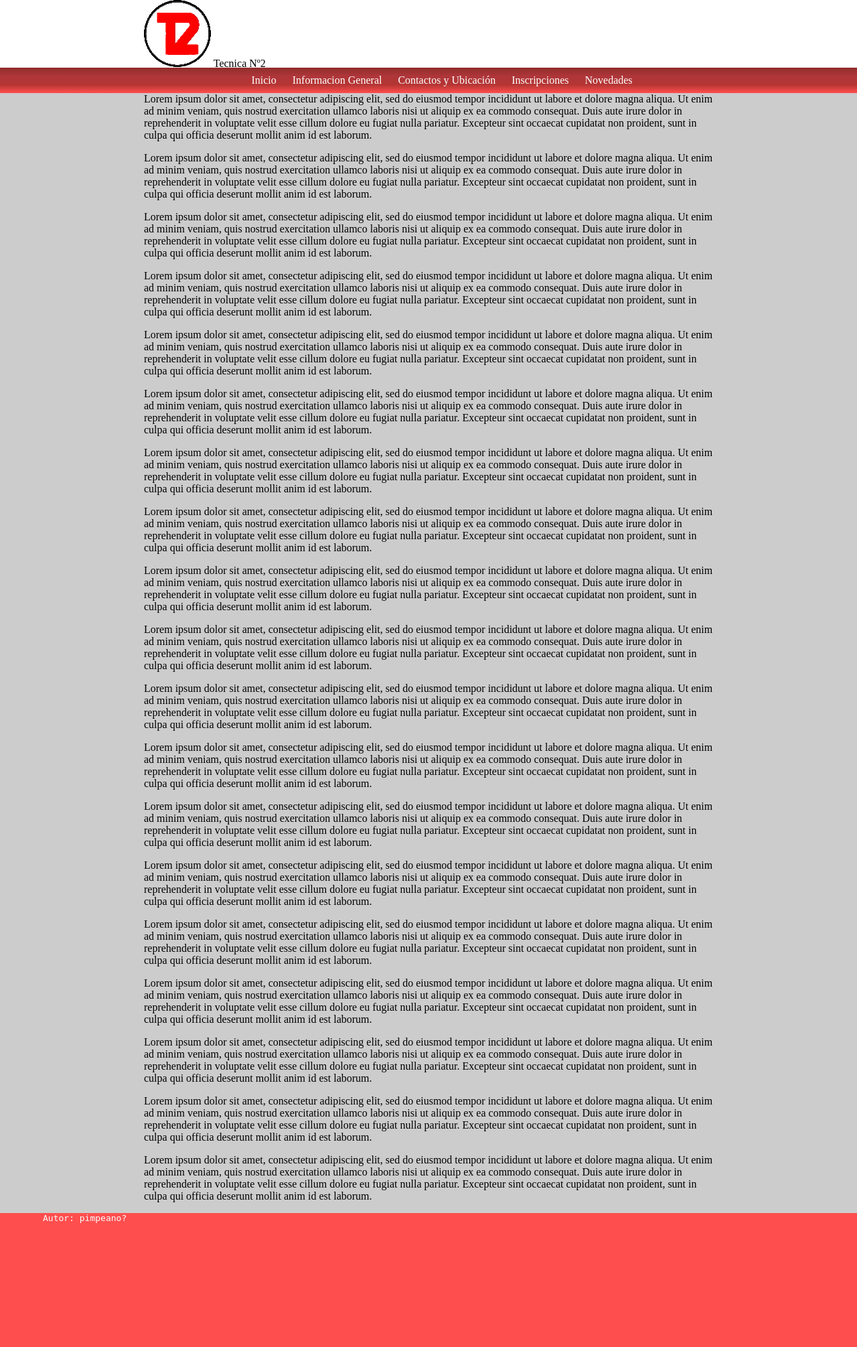
After one commit to GabiDam/TecnicaN2.github.io, a PHP site: page / in a window 1280 px wide. The commit adds this page. Shown: the whole page at 67% size. Run offline with PHP 8.4, Linux system fonts and the light colour scheme.

Commit message:
Cambio en nombre y modificaciones
El porqué:

-Cambie el nombre a Index porque si lo hosteamos a un servidor  siempre buscara el index.html primero

-Modifique algunas cosas para hacerlas mas facil de entender y las ordene.

-Modifique algunas clases o Ids.

```diff
--- /dev/null
+++ b/index.html
@@ -0,0 +1,68 @@
+<!DOCTYPE html>
+<html lang="es">
+
+<head>
+        <meta charset="UTF-8">
+        <title>Tecnica N2</title>
+        <meta name="viewport" content="width=device-width,initial-scale=1">
+        <link rel="stylesheet" href="style.css">
+        <script src=""></script>
+</head>
+
+<body>
+
+    <header>
+        <div class="contenedorImg">
+            <img src="T2logo.png">
+
+            <a class="logo"> Tecnica Nº2 </a>
+        </div>
+        <div class="barra">
+            <nav class="navigation">
+                <ul>
+                    <li><a href="#">Inicio</a></li>
+                    <li><a>Informacion General</a></li>
+                    <li><a>Contactos y Ubicación</a></li>
+                    <li><a>Inscripciones</a></li>
+                    <li><a>Novedades</a></li>
+                </ul>
+            </nav>
+        </div>
+    </header>
+
+    <main>
+        <div class="contenedor">
+            <p>Lorem ipsum dolor sit amet, consectetur adipiscing elit, sed do eiusmod tempor incididunt ut labore et dolore magna aliqua. Ut enim ad minim veniam, quis nostrud exercitation ullamco laboris nisi ut aliquip ex ea commodo consequat. Duis aute irure dolor in reprehenderit in voluptate velit esse cillum dolore eu fugiat nulla pariatur. Excepteur sint occaecat cupidatat non proident, sunt in culpa qui officia deserunt mollit anim id est laborum.</p>
+            <p>Lorem ipsum dolor sit amet, consectetur adipiscing elit, sed do eiusmod tempor incididunt ut labore et dolore magna aliqua. Ut enim ad minim veniam, quis nostrud exercitation ullamco laboris nisi ut aliquip ex ea commodo consequat. Duis aute irure dolor in reprehenderit in voluptate velit esse cillum dolore eu fugiat nulla pariatur. Excepteur sint occaecat cupidatat non proident, sunt in culpa qui officia deserunt mollit anim id est laborum.</p>
+            <p>Lorem ipsum dolor sit amet, consectetur adipiscing elit, sed do eiusmod tempor incididunt ut labore et dolore magna aliqua. Ut enim ad minim veniam, quis nostrud exercitation ullamco laboris nisi ut aliquip ex ea commodo consequat. Duis aute irure dolor in reprehenderit in voluptate velit esse cillum dolore eu fugiat nulla pariatur. Excepteur sint occaecat cupidatat non proident, sunt in culpa qui officia deserunt mollit anim id est laborum.</p>
+            <p>Lorem ipsum dolor sit amet, consectetur adipiscing elit, sed do eiusmod tempor incididunt ut labore et dolore magna aliqua. Ut enim ad minim veniam, quis nostrud exercitation ullamco laboris nisi ut aliquip ex ea commodo consequat. Duis aute irure dolor in reprehenderit in voluptate velit esse cillum dolore eu fugiat nulla pariatur. Excepteur sint occaecat cupidatat non proident, sunt in culpa qui officia deserunt mollit anim id est laborum.</p>
+            <p>Lorem ipsum dolor sit amet, consectetur adipiscing elit, sed do eiusmod tempor incididunt ut labore et dolore magna aliqua. Ut enim ad minim veniam, quis nostrud exercitation ullamco laboris nisi ut aliquip ex ea commodo consequat. Duis aute irure dolor in reprehenderit in voluptate velit esse cillum dolore eu fugiat nulla pariatur. Excepteur sint occaecat cupidatat non proident, sunt in culpa qui officia deserunt mollit anim id est laborum.</p>
+            <p>Lorem ipsum dolor sit amet, consectetur adipiscing elit, sed do eiusmod tempor incididunt ut labore et dolore magna aliqua. Ut enim ad minim veniam, quis nostrud exercitation ullamco laboris nisi ut aliquip ex ea commodo consequat. Duis aute irure dolor in reprehenderit in voluptate velit esse cillum dolore eu fugiat nulla pariatur. Excepteur sint occaecat cupidatat non proident, sunt in culpa qui officia deserunt mollit anim id est laborum.</p>
+            <p>Lorem ipsum dolor sit amet, consectetur adipiscing elit, sed do eiusmod tempor incididunt ut labore et dolore magna aliqua. Ut enim ad minim veniam, quis nostrud exercitation ullamco laboris nisi ut aliquip ex ea commodo consequat. Duis aute irure dolor in reprehenderit in voluptate velit esse cillum dolore eu fugiat nulla pariatur. Excepteur sint occaecat cupidatat non proident, sunt in culpa qui officia deserunt mollit anim id est laborum.</p>
+            <p>Lorem ipsum dolor sit amet, consectetur adipiscing elit, sed do eiusmod tempor incididunt ut labore et dolore magna aliqua. Ut enim ad minim veniam, quis nostrud exercitation ullamco laboris nisi ut aliquip ex ea commodo consequat. Duis aute irure dolor in reprehenderit in voluptate velit esse cillum dolore eu fugiat nulla pariatur. Excepteur sint occaecat cupidatat non proident, sunt in culpa qui officia deserunt mollit anim id est laborum.</p>
+            <p>Lorem ipsum dolor sit amet, consectetur adipiscing elit, sed do eiusmod tempor incididunt ut labore et dolore magna aliqua. Ut enim ad minim veniam, quis nostrud exercitation ullamco laboris nisi ut aliquip ex ea commodo consequat. Duis aute irure dolor in reprehenderit in voluptate velit esse cillum dolore eu fugiat nulla pariatur. Excepteur sint occaecat cupidatat non proident, sunt in culpa qui officia deserunt mollit anim id est laborum.</p>
+            <p>Lorem ipsum dolor sit amet, consectetur adipiscing elit, sed do eiusmod tempor incididunt ut labore et dolore magna aliqua. Ut enim ad minim veniam, quis nostrud exercitation ullamco laboris nisi ut aliquip ex ea commodo consequat. Duis aute irure dolor in reprehenderit in voluptate velit esse cillum dolore eu fugiat nulla pariatur. Excepteur sint occaecat cupidatat non proident, sunt in culpa qui officia deserunt mollit anim id est laborum.</p>
+            <p>Lorem ipsum dolor sit amet, consectetur adipiscing elit, sed do eiusmod tempor incididunt ut labore et dolore magna aliqua. Ut enim ad minim veniam, quis nostrud exercitation ullamco laboris nisi ut aliquip ex ea commodo consequat. Duis aute irure dolor in reprehenderit in voluptate velit esse cillum dolore eu fugiat nulla pariatur. Excepteur sint occaecat cupidatat non proident, sunt in culpa qui officia deserunt mollit anim id est laborum.</p>
+            <p>Lorem ipsum dolor sit amet, consectetur adipiscing elit, sed do eiusmod tempor incididunt ut labore et dolore magna aliqua. Ut enim ad minim veniam, quis nostrud exercitation ullamco laboris nisi ut aliquip ex ea commodo consequat. Duis aute irure dolor in reprehenderit in voluptate velit esse cillum dolore eu fugiat nulla pariatur. Excepteur sint occaecat cupidatat non proident, sunt in culpa qui officia deserunt mollit anim id est laborum.</p>
+            <p>Lorem ipsum dolor sit amet, consectetur adipiscing elit, sed do eiusmod tempor incididunt ut labore et dolore magna aliqua. Ut enim ad minim veniam, quis nostrud exercitation ullamco laboris nisi ut aliquip ex ea commodo consequat. Duis aute irure dolor in reprehenderit in voluptate velit esse cillum dolore eu fugiat nulla pariatur. Excepteur sint occaecat cupidatat non proident, sunt in culpa qui officia deserunt mollit anim id est laborum.</p>
+            <p>Lorem ipsum dolor sit amet, consectetur adipiscing elit, sed do eiusmod tempor incididunt ut labore et dolore magna aliqua. Ut enim ad minim veniam, quis nostrud exercitation ullamco laboris nisi ut aliquip ex ea commodo consequat. Duis aute irure dolor in reprehenderit in voluptate velit esse cillum dolore eu fugiat nulla pariatur. Excepteur sint occaecat cupidatat non proident, sunt in culpa qui officia deserunt mollit anim id est laborum.</p>
+            <p>Lorem ipsum dolor sit amet, consectetur adipiscing elit, sed do eiusmod tempor incididunt ut labore et dolore magna aliqua. Ut enim ad minim veniam, quis nostrud exercitation ullamco laboris nisi ut aliquip ex ea commodo consequat. Duis aute irure dolor in reprehenderit in voluptate velit esse cillum dolore eu fugiat nulla pariatur. Excepteur sint occaecat cupidatat non proident, sunt in culpa qui officia deserunt mollit anim id est laborum.</p>
+            <p>Lorem ipsum dolor sit amet, consectetur adipiscing elit, sed do eiusmod tempor incididunt ut labore et dolore magna aliqua. Ut enim ad minim veniam, quis nostrud exercitation ullamco laboris nisi ut aliquip ex ea commodo consequat. Duis aute irure dolor in reprehenderit in voluptate velit esse cillum dolore eu fugiat nulla pariatur. Excepteur sint occaecat cupidatat non proident, sunt in culpa qui officia deserunt mollit anim id est laborum.</p>
+            <p>Lorem ipsum dolor sit amet, consectetur adipiscing elit, sed do eiusmod tempor incididunt ut labore et dolore magna aliqua. Ut enim ad minim veniam, quis nostrud exercitation ullamco laboris nisi ut aliquip ex ea commodo consequat. Duis aute irure dolor in reprehenderit in voluptate velit esse cillum dolore eu fugiat nulla pariatur. Excepteur sint occaecat cupidatat non proident, sunt in culpa qui officia deserunt mollit anim id est laborum.</p>
+            <p>Lorem ipsum dolor sit amet, consectetur adipiscing elit, sed do eiusmod tempor incididunt ut labore et dolore magna aliqua. Ut enim ad minim veniam, quis nostrud exercitation ullamco laboris nisi ut aliquip ex ea commodo consequat. Duis aute irure dolor in reprehenderit in voluptate velit esse cillum dolore eu fugiat nulla pariatur. Excepteur sint occaecat cupidatat non proident, sunt in culpa qui officia deserunt mollit anim id est laborum.</p>
+            <p>Lorem ipsum dolor sit amet, consectetur adipiscing elit, sed do eiusmod tempor incididunt ut labore et dolore magna aliqua. Ut enim ad minim veniam, quis nostrud exercitation ullamco laboris nisi ut aliquip ex ea commodo consequat. Duis aute irure dolor in reprehenderit in voluptate velit esse cillum dolore eu fugiat nulla pariatur. Excepteur sint occaecat cupidatat non proident, sunt in culpa qui officia deserunt mollit anim id est laborum.</p>
+            <p>Lorem ipsum dolor sit amet, consectetur adipiscing elit, sed do eiusmod tempor incididunt ut labore et dolore magna aliqua. Ut enim ad minim veniam, quis nostrud exercitation ullamco laboris nisi ut aliquip ex ea commodo consequat. Duis aute irure dolor in reprehenderit in voluptate velit esse cillum dolore eu fugiat nulla pariatur. Excepteur sint occaecat cupidatat non proident, sunt in culpa qui officia deserunt mollit anim id est laborum.</p>
+
+        </div>
+
+    </main>
+
+        <footer id="carlos">
+
+            <p>Autor: pimpeano?</p>
+
+
+        </footer>
+</body>
+
+</html>
--- a/style.css
+++ b/style.css
@@ -2,93 +2,61 @@
 /*El futoro hoy*/
 body{
     background-color: rgb(204, 204, 204);
-
     margin: 0;
-
     color: rgb(0, 0, 0);
 }
+main{
+    width: 80%;
+    max-width: 850px;
+    margin: auto;
+    margin-top: 4vw;
 
-
-.contenedor{
-    width: 80%;
-
+}
+  .contenedorImg{
+    width: 100%;
     max-width: 850px;
-
     margin: 0 auto;
 }
-
-  .contenedorImg{
-    width: 100%;
-
-    max-width: 850px;
-
-    margin: 0 auto;
-  }
-
-
-  .header{
+header{
     background-color: rgb(255, 255, 255);
     color: rgb(0, 0, 0);
     position: fixed;
     left: 0;
     top: 0;
     right: 0;
-
 }
-
-
 .barra{
   width: 100%;
-  margin-left: 5%;
   position: fixed;
   top: 85px;
 }
-
 .navigation{
     background: linear-gradient(0deg,rgb(255, 78, 78), rgb(180, 53, 51), rgb(175, 54, 58), rgb(143, 45, 42));
-
     background-color: rgb(255, 55, 55);
     color: white;
+    text-align: center;
 }
-
 .navigation ul li{
     display: inline-block;
 }
-
 .navigation ul li a{
-  font-size: 30px;
-
+    font-size: 1,5vw;
     display:block;
-    padding: 0.5rem 5rem;
-
+    margin: 10px;
     color: white;
     text-decoration: none;
 }
-
 .navigation ul li a:hover{
     background: linear-gradient(180deg, rgb(255, 78, 78), rgb(180, 53, 51), rgb(175, 54, 58), rgb(143, 45, 42));
 }
-
-
-.costado{
-  width: 5%;
-  background: white;
-
-  position: fixed;
-  top: 0;
-  left: 0;
-  bottom: 0;
-}
-
-
-
 #carlos{
-
     width: 100%;
     height: 200px;
     background-color: rgb(255, 78, 78);
-  margin-left: 5%;
     bottom: 0;
     color: white;
     font-family: monospace; /*me odias*/
 }
+#carlos p{
+    margin-left: 5%
+}
```
Also changed, not shown: iniciohtml.html (deleted, +0 -77 lines). Lines whose indentation alone changed are shown as unchanged.
